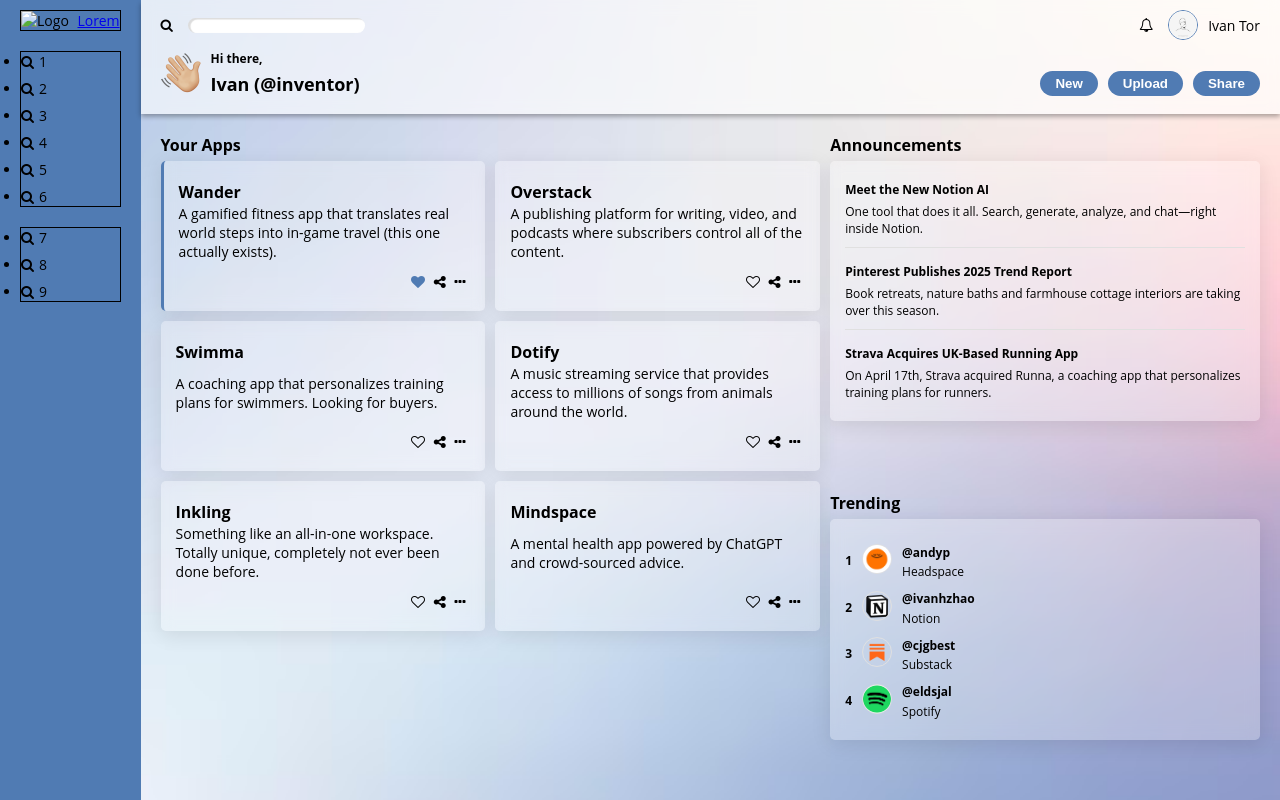
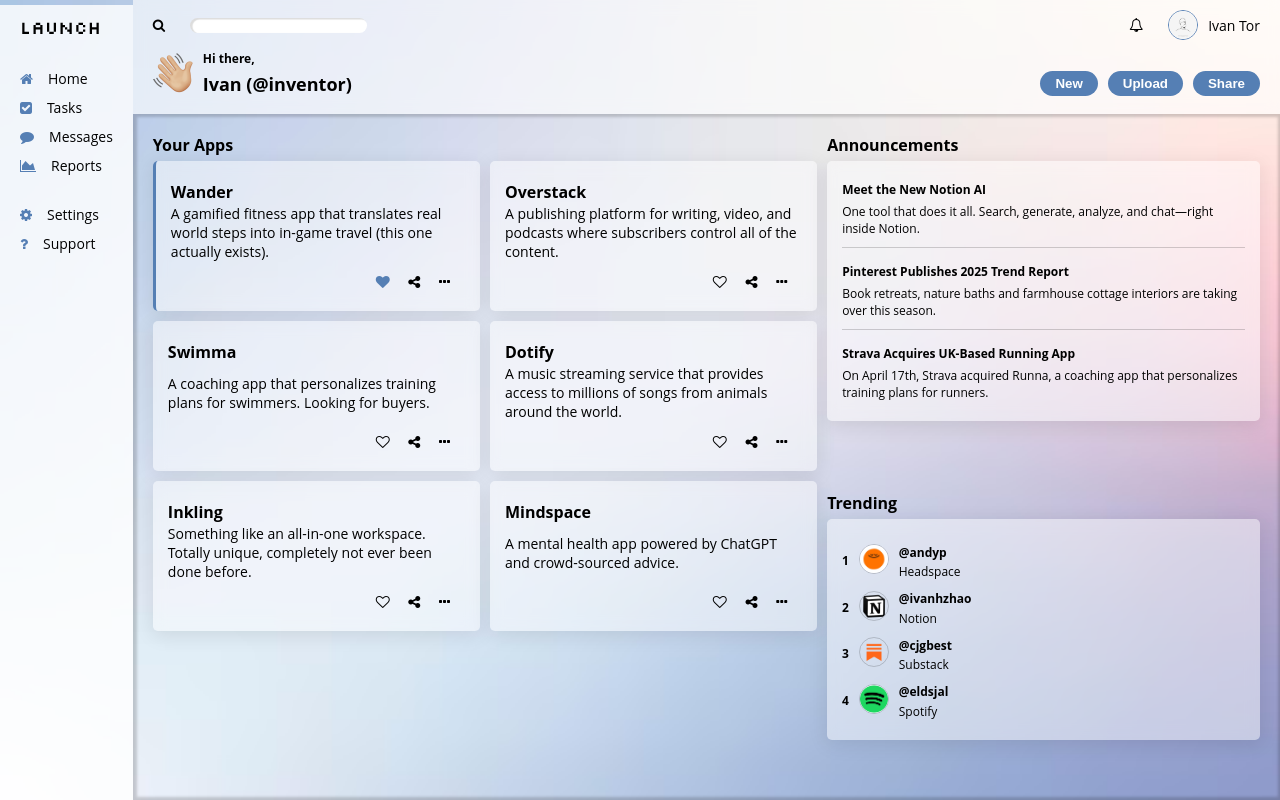
Before and after one commit to denaliazhi/odin-dashboard, a plain HTML site: page index.html in a window 1280 px wide. Drawn offline with Linux system fonts and the light colour scheme.

Commit message:
Prettify side-nav content

```diff
--- a/index.html
+++ b/index.html
@@ -5,6 +5,9 @@
     <meta name="viewport" content="width=device-width, initial-scale=1.0">
     <title>Dashboard</title>
     <link rel="stylesheet" href="https://cdnjs.cloudflare.com/ajax/libs/font-awesome/4.7.0/css/font-awesome.min.css">
+    <link rel="preconnect" href="https://fonts.googleapis.com">
+    <link rel="preconnect" href="https://fonts.gstatic.com" crossorigin>
+    <link href="https://fonts.googleapis.com/css2?family=Silkscreen:wght@400;700&display=swap" rel="stylesheet">
     <link rel="stylesheet" href="styles.css">
 </head>
 <body>
@@ -37,22 +40,16 @@
             </div>
         </header>
         <div class="side-nav">
-            <div class="logo">
-                <img src="" alt="Logo" width="50" height="auto">
-                <a href="#">Lorem</a>
-            </div>
+            <p class="logo">Launch</p>
             <ul class="side-nav-menu">
-                <li><i class="fa fa-search"></i>1</li>
-                <li><i class="fa fa-search"></i>2</li>
-                <li><i class="fa fa-search"></i>3</li>
-                <li><i class="fa fa-search"></i>4</li>
-                <li><i class="fa fa-search"></i>5</li>
-                <li><i class="fa fa-search"></i>6</li>
+                <li><i class="fa fa-home"></i>Home</li>
+                <li><i class="fa fa-check-square"></i>Tasks</li>
+                <li><i class="fa fa-comment"></i>Messages</li>
+                <li><i class="fa fa-area-chart"></i>Reports</li>
             </ul>
             <ul class="side-nav-menu">
-                <li><i class="fa fa-search"></i>7</li>
-                <li><i class="fa fa-search"></i>8</li>
-                <li><i class="fa fa-search"></i>9</li>
+                <li><i class="fa fa-cog"></i>Settings</li>
+                <li><i class="fa fa-question"></i>Support</li>
             </ul>
         </div>
         <div class="main">
--- a/styles.css
+++ b/styles.css
@@ -18,10 +18,10 @@ body {
 }
 
 :root {
-    --accent: #507bb3;
-    --main-1: #ffd6e7;
-    --main-2: #f3f3f3;
-    --bg: #e0e0e0;
+    --accent: #557fb4;
+    --main-1: #ffffff79;
+    --main-2: #ffffffa1;
+    --bg: #0000002d;
 }
 
 .container {
@@ -45,36 +45,46 @@ input {
 
 /* -- SIDE NAV -- */
 .side-nav {
-    background-color: var(--accent);
+    background-color: #ffffffd2;
     grid-row: 1 / -1;
 
     display: flex;
     flex-direction: column;
     justify-content: flex-start;
-    gap: 10px;
+    gap: 30px;
+
+    margin-top: 5px;
 }
 
-.logo,
-.side-nav-menu {
-    border: solid 1px black; /* Remove from final */
-    margin-bottom: 10px;
+.fa {
+    margin-right: 15px;
 }
 
-.logo > img, .fa {
-    margin-right: 5px;
+.logo {
+    font-family: "Silkscreen", sans-serif;
+    font-size: 18px;
 }
 
 .side-nav-menu {
     display: flex;
     flex-direction: column;
-    gap: 8px;
+    gap: 10px;
+
+    font-size: 14px;
+}
+
+.side-nav-menu li {
+    list-style: none;
+}
+
+.side-nav-menu i {
+    color: var(--accent);
 }
 
 /* -- TOP NAV -- */
 .top-nav {
     /* Frosted glass effect from https://css.glass */
-    background: #ffffffa1;
-    box-shadow: 0 2.5px 5px #00000054;
+    background: var(--main-2);
     backdrop-filter: blur(6.4px);
 }
 
@@ -140,6 +150,8 @@ input {
     display: grid;
     grid-template-columns: max(200px, 60%) 1fr;
     gap: 10px;
+
+    box-shadow: 1px 0 3px 3px var(--bg) inset;
 }
 
 .main h2 {
@@ -162,7 +174,7 @@ input {
     border-radius: 5px;
 
     /* Frosted glass effect from https://css.glass */
-    background: #ffffff4a;
+    background: var(--main-1);
     box-shadow: 0 4px 20px #00000018;
     backdrop-filter: blur(6.4px);
 }
```
